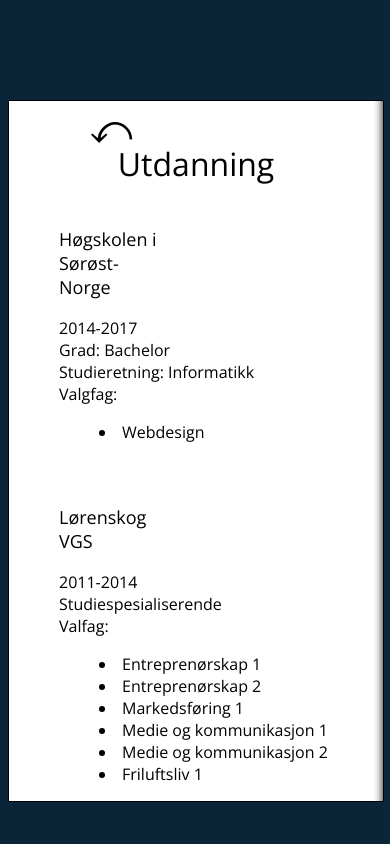
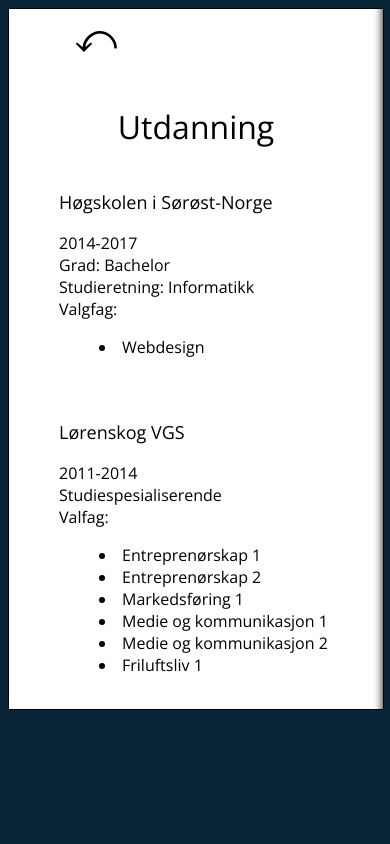
Before and after one commit to elisekrist/CV, a PHP site: page /utdanning/utdanning.html in a window 390 px wide. Run offline with PHP 8.4, Linux system fonts and the light colour scheme.

Commit message:
Responsice Utdanning

```diff
--- a/utdanning/styles.css
+++ b/utdanning/styles.css
@@ -46,3 +46,22 @@ li {
 	text-align: left;
 	margin-left: 90px;
 }
+
+
+@media only screen and (max-width: 650px) {
+
+	.skrift {
+		width: 70%;
+	}
+
+	.infoboks {
+		width: 100%;
+		margin: 0;
+	}
+
+	.pil {
+		position: static;
+		margin-left: -200px;
+	}
+
+}
--- a/utdanning/utdanning.html
+++ b/utdanning/utdanning.html
@@ -13,8 +13,8 @@
 </head>
 <body>
 	<div class="wrapper">
-		<a href="../index.html" class="pil">⤺</a>
 		<div class="infoboks">
+			<a href="../index.html" class="pil">⤺</a>
 			<h1>Utdanning</h1>
 			<p class="skrift">
 				Høgskolen i Sørøst-Norge
```
